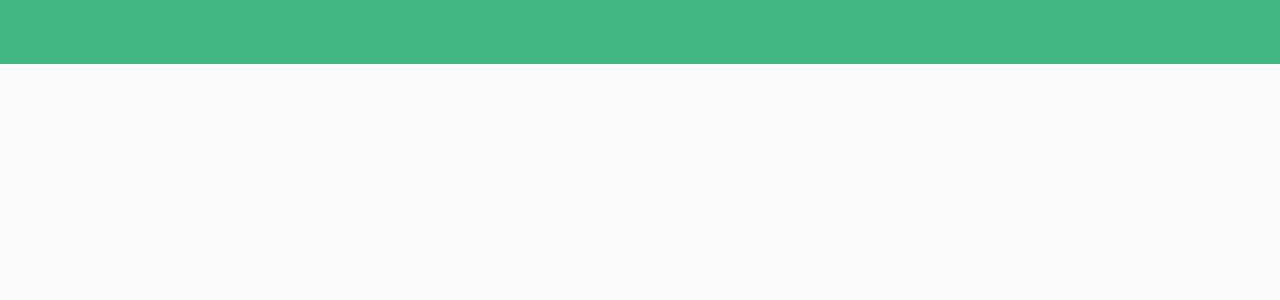
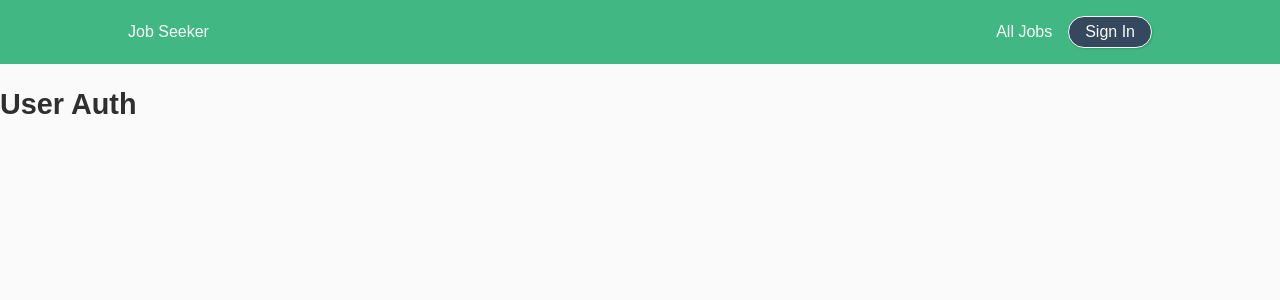
Before and after one commit to aldoBangun/job-seeker, a Vue app: page /auth in a window 1280 px wide. Before the commit this address had no page. Shown: the top 300 px of the page. Built offline with nearby package versions, Linux system fonts and the light colour scheme.

Commit message:
add routes and router-link

```diff
--- a/src/App.vue
+++ b/src/App.vue
@@ -1,5 +1,6 @@
 <template>
   <TheNavbar />
+  <router-view></router-view>
 </template>
 
 <script>
--- a/src/components/UI/BaseButton.vue
+++ b/src/components/UI/BaseButton.vue
@@ -1,5 +1,5 @@
 <template>
-  <router-link v-if="link" class="btn" :class="mode">
+  <router-link v-if="link" :to="link" class="btn" :class="mode">
     <slot></slot>
   </router-link>
   <button v-else class="btn" :class="mode">
@@ -26,14 +26,14 @@ export default {
 <style scoped>
 .btn {
   display: inline-block;
-  padding: 0.5em 1em;
+  padding: 0.35em 1em;
   color: var(--clr-light);
   box-shadow: 1px 1px 2px rgba(0, 0, 0, 0.15);
   transition: 0.15s;
 }
 
 .btn:hover {
-  box-shadow: 0 0 5px rgba(0, 0, 0, 0.1);
+  filter: brightness(1.2);
 }
 
 .btn:active {
@@ -51,4 +51,14 @@ export default {
 .btn-danger {
   background-color: var(--clr-danger);
 }
+
+.btn-rounded {
+  border-radius: 1.35em;
+}
+
+.btn-outline {
+  color: currentcolor;
+  border: 1px solid currentColor;
+  background-color: transparent;
+}
 </style>
--- /dev/null
+++ b/src/components/auth/UserLogin.vue
@@ -0,0 +1,3 @@
+<template>
+  <h1>User Login</h1>
+</template>
--- /dev/null
+++ b/src/components/auth/UserRegister.vue
@@ -0,0 +1,3 @@
+<template>
+  <h1>User Register</h1>
+</template>
--- a/src/components/layouts/TheNavbar.vue
+++ b/src/components/layouts/TheNavbar.vue
@@ -1,5 +1,29 @@
 <template>
-  <nav></nav>
+  <nav>
+    <base-container mode="flex-between-center">
+      <div class="nav-brand">
+        <router-link to="/">Job Seeker</router-link>
+      </div>
+      <ul class="nav-menu">
+        <li>
+          <router-link to="/jobs">All Jobs</router-link>
+        </li>
+        <li v-if="isLoggedIn">
+          <base-button
+            @click="userLogout"
+            mode="btn-secondary btn-rounded btn-outline"
+          >
+            Logout
+          </base-button>
+        </li>
+        <li v-else>
+          <base-button link="/auth" mode="btn-secondary btn-rounded btn-outline"
+            >Sign In</base-button
+          >
+        </li>
+      </ul>
+    </base-container>
+  </nav>
 </template>
 
 <script>
@@ -12,4 +36,39 @@ nav {
   background-color: var(--clr-primary);
   color: var(--clr-light);
 }
+
+ul {
+  display: flex;
+  align-items: center;
+  gap: 1em;
+}
+
+a {
+  position: relative;
+}
+
+a:not(.btn)::before {
+  content: '';
+  position: absolute;
+  bottom: -2px;
+  left: 0;
+  width: 100%;
+  height: 1px;
+  background-color: currentColor;
+  transform: scaleX(0);
+  transition: 0.15s;
+}
+
+a:not(.btn):hover {
+  color: var(--clr-lightgray);
+}
+
+.active:not(.btn)::before {
+  transform: scaleX(1);
+}
+
+.btn:hover,
+.active.btn {
+  background-color: var(--clr-secondary);
+}
 </style>
--- a/src/router.js
+++ b/src/router.js
@@ -1,8 +1,17 @@
 import { createRouter, createWebHistory } from 'vue-router';
+
+import JobsList from './views/jobs/JobsList.vue';
+import NotFound from './views/NotFound.vue';
+import UserAuth from './views/auth/UserAuth.vue';
 
 const router = createRouter({
   history: createWebHistory(),
-  routes: [],
+  routes: [
+    { path: '/', redirect: '/jobs' },
+    { path: '/jobs', component: JobsList },
+    { path: '/auth', component: UserAuth },
+    { path: '/:notFound(.*)', component: NotFound }
+  ],
   linkActiveClass: 'active'
 });
 
--- /dev/null
+++ b/src/views/NotFound.vue
@@ -0,0 +1,3 @@
+<template>
+  <h1>404 | Page Not Found</h1>
+</template>
--- /dev/null
+++ b/src/views/auth/UserAuth.vue
@@ -0,0 +1,3 @@
+<template>
+  <h1>User Auth</h1>
+</template>
--- /dev/null
+++ b/src/views/jobs/JobsList.vue
@@ -0,0 +1,3 @@
+<template>
+  <h1>Jobs List</h1>
+</template>
```
